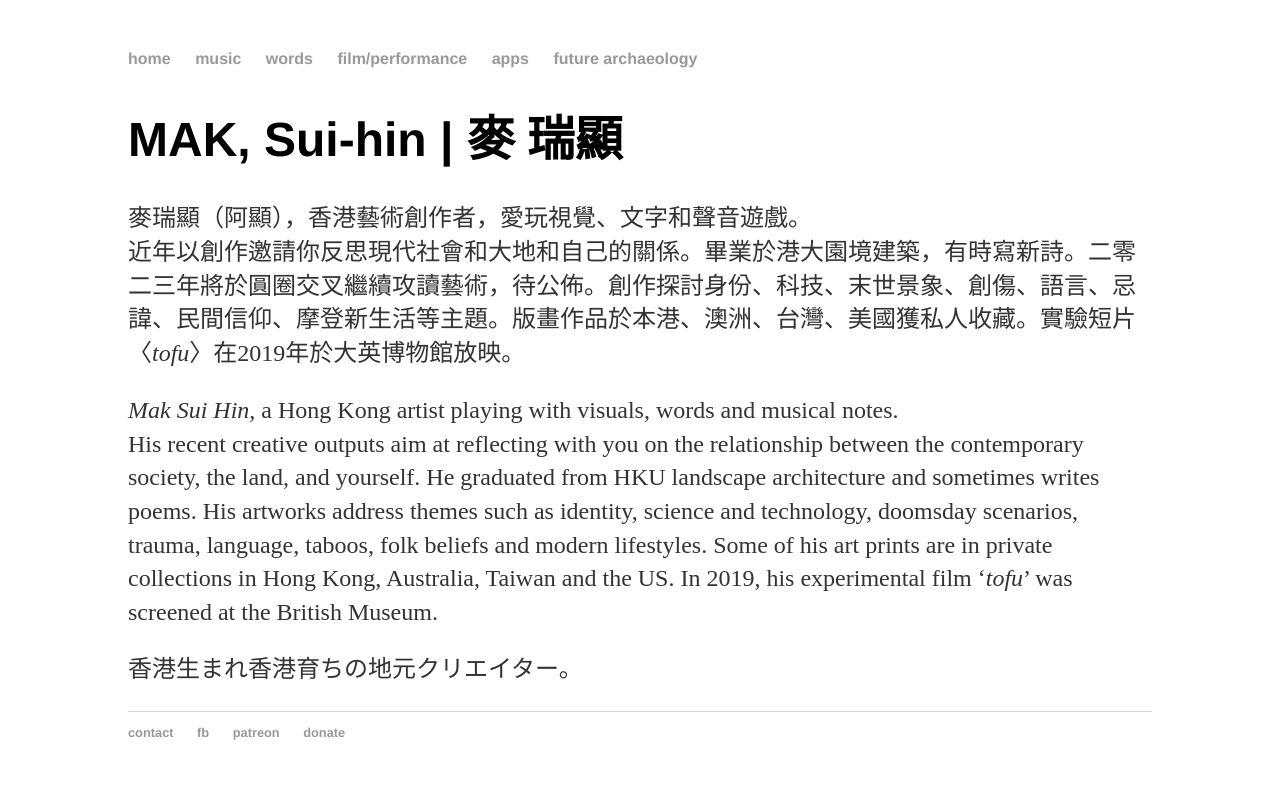
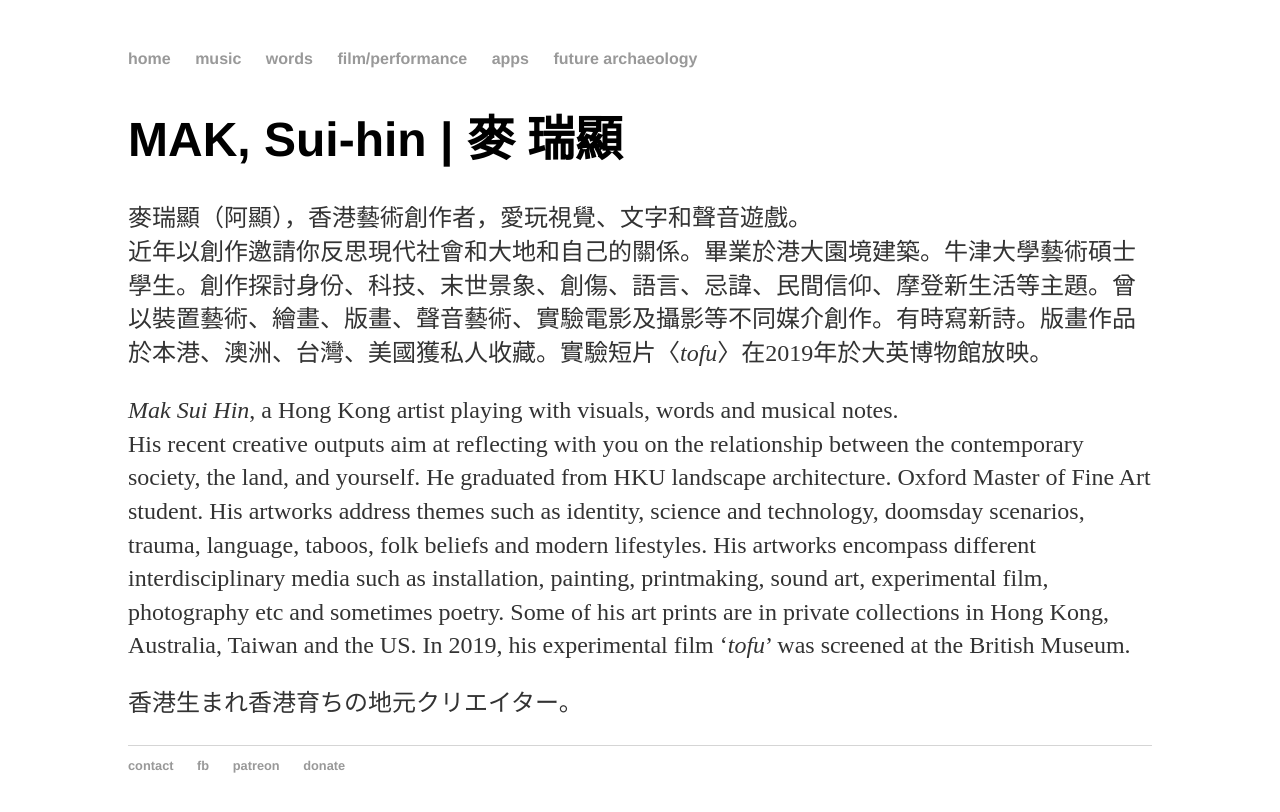
Before and after one commit to maksuihin/maksuihin.github.io, a Jekyll site: the page built from index.html, in a window 1280 px wide. Shown: the top 812 px of the page. Built offline with Jekyll 4.4.1, drawn with Linux system fonts in a browser that asks for light colours.

Commit message:
Update index.html

```diff
--- a/index.html
+++ b/index.html
@@ -8,14 +8,14 @@ title: MAK, Sui-hin | 麥 瑞顯
 
 			<p>
 				麥瑞顯（阿顯），香港藝術創作者，愛玩視覺、文字和聲音遊戲。</br>
-				近年以創作邀請你反思現代社會和大地和自己的關係。畢業於港大園境建築，有時寫新詩。二零二三年將於圓圈交叉繼續攻讀藝術，待公佈。創作探討身份、科技、末世景象、創傷、語言、忌諱、民間信仰、摩登新生活等主題。版畫作品於本港、澳洲、台灣、美國獲私人收藏。實驗短片〈<i>tofu</i>〉在2019年於大英博物館放映。</p>
+				近年以創作邀請你反思現代社會和大地和自己的關係。畢業於港大園境建築。牛津大學藝術碩士學生。創作探討身份、科技、末世景象、創傷、語言、忌諱、民間信仰、摩登新生活等主題。曾以裝置藝術、繪畫、版畫、聲音藝術、實驗電影及攝影等不同媒介創作。有時寫新詩。版畫作品於本港、澳洲、台灣、美國獲私人收藏。實驗短片〈<i>tofu</i>〉在2019年於大英博物館放映。</p>
 			<p>
 				<em>Mak Sui Hin</em>, a Hong Kong artist playing with visuals, words and musical notes.  </br>
 				His recent creative outputs aim at reflecting with you on the relationship between
 				the contemporary society, the land, and yourself.
-				He graduated from HKU landscape architecture and sometimes writes poems.
+				He graduated from HKU landscape architecture.  Oxford Master of Fine Art student.
 				His artworks address themes such as identity, science and technology, doomsday scenarios, trauma,
-				language, taboos, folk beliefs and modern lifestyles.
+				language, taboos, folk beliefs and modern lifestyles.  His artworks encompass different interdisciplinary media such as installation, painting, printmaking, sound art, experimental film, photography etc and sometimes poetry.
 				Some of his art prints are in private collections in Hong Kong, Australia, Taiwan and the US.
 				In 2019, his experimental film ‘<i>tofu</i>’ was screened at the British Museum.</p>
 
```
